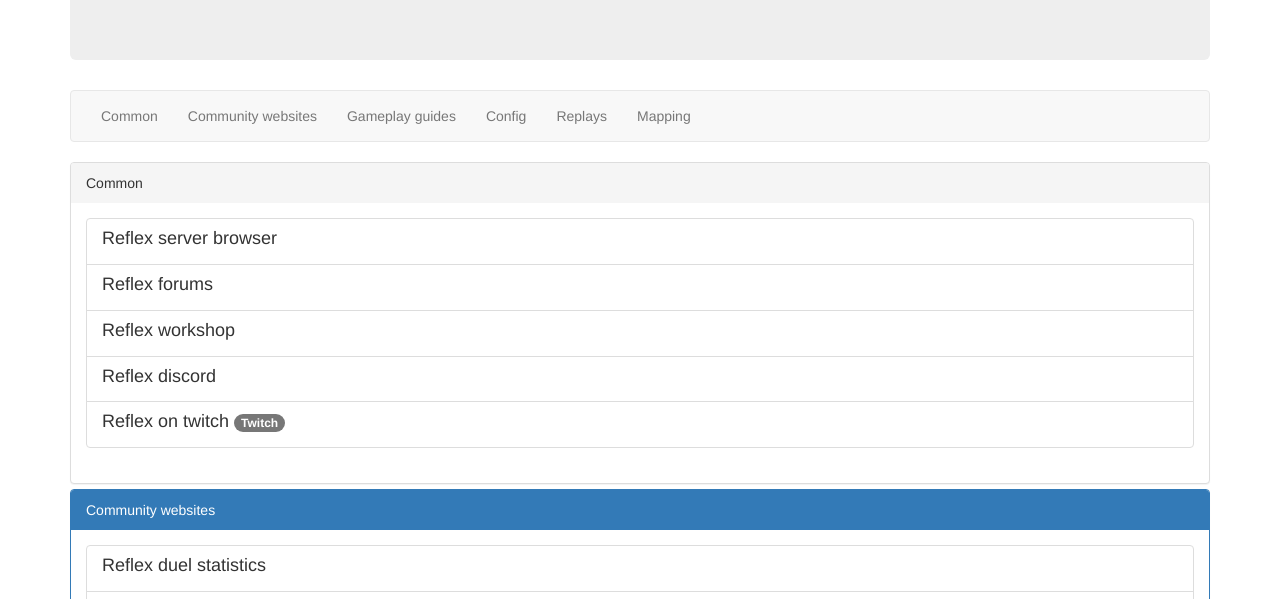
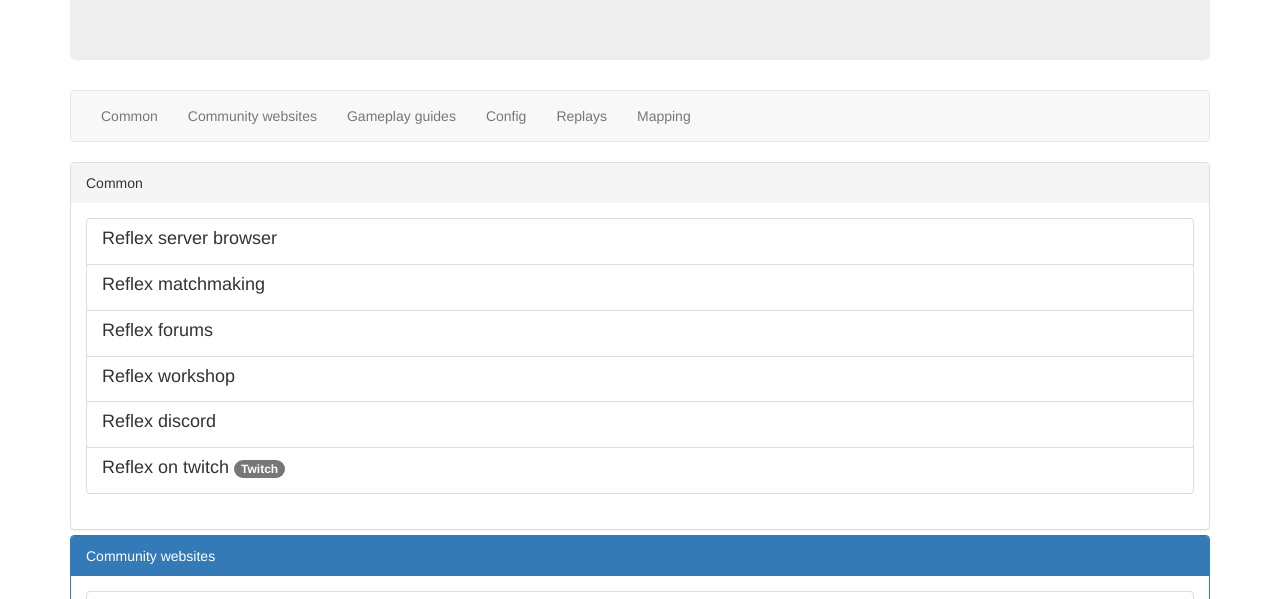
Before and after one commit to reflexlinks/reflexlinks.github.io, a plain HTML site: page index.html in a window 1280 px wide. Shown: the part 180-779 px from the top of the page. Drawn offline with nearby package versions, Linux system fonts and the light colour scheme.

Commit message:
Added links
Reflex matchmaking

```diff
--- a/index.html
+++ b/index.html
@@ -39,6 +39,9 @@
 			<div class="list-group">
 				<a target="_blank" href="https://reflex.syncore.org/" class="list-group-item">
 				  <h4 class="list-group-item-heading">Reflex server browser</h4>
+				</a>
+				<a target="_blank" href="https://reflexmm-149202.appspot.com/" class="list-group-item">
+				  <h4 class="list-group-item-heading">Reflex matchmaking</h4>
 				</a>
 				<a target="_blank" href="http://forums.reflexarena.com/" class="list-group-item">
 				  <h4 class="list-group-item-heading">Reflex forums</h4>
```
